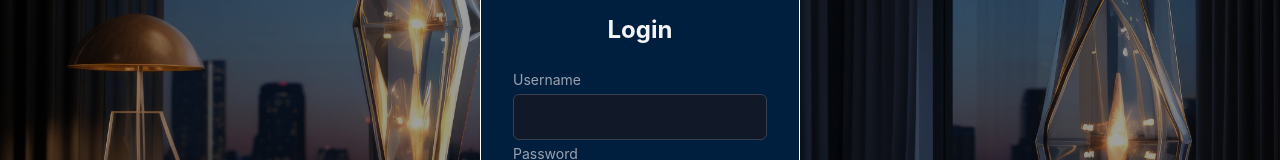
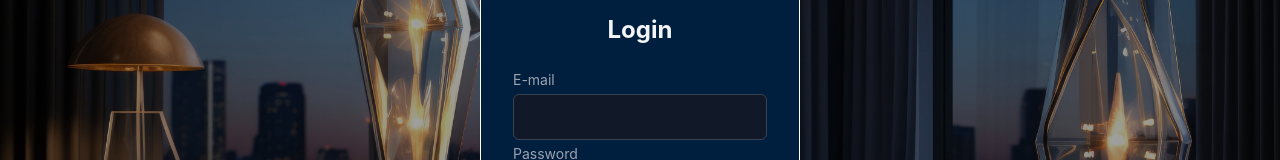
Before and after one commit to devsandanayake/luxapr, a React (Create React App) app in the folder frontend/: page /login in a window 1280 px wide. Shown: the part 261-421 px from the top of the page. Built offline with nearby package versions, Linux system fonts and the light colour scheme.

Commit message:
Login page bug fix

```diff
--- a/frontend/src/Login/Login.js
+++ b/frontend/src/Login/Login.js
@@ -18,7 +18,7 @@
                     <p className="title">Login</p>
                     <form className="form">
                         <div className="input-group">
-                            <label htmlFor="username">Username</label>
+                            <label htmlFor="username">E-mail</label>
                             <input type="text" name="username" id="username" placeholder="" />
                         </div>
                         <div className="input-group ">
```
